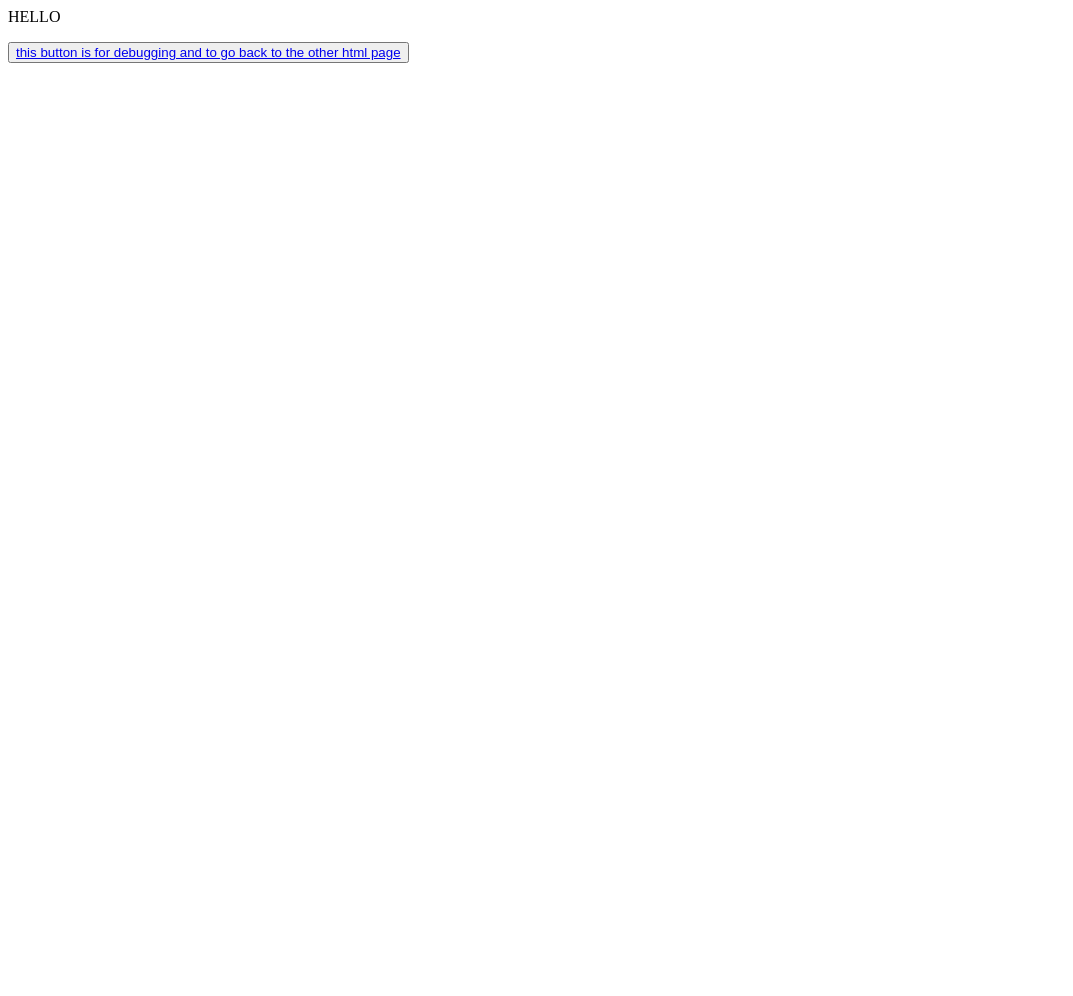
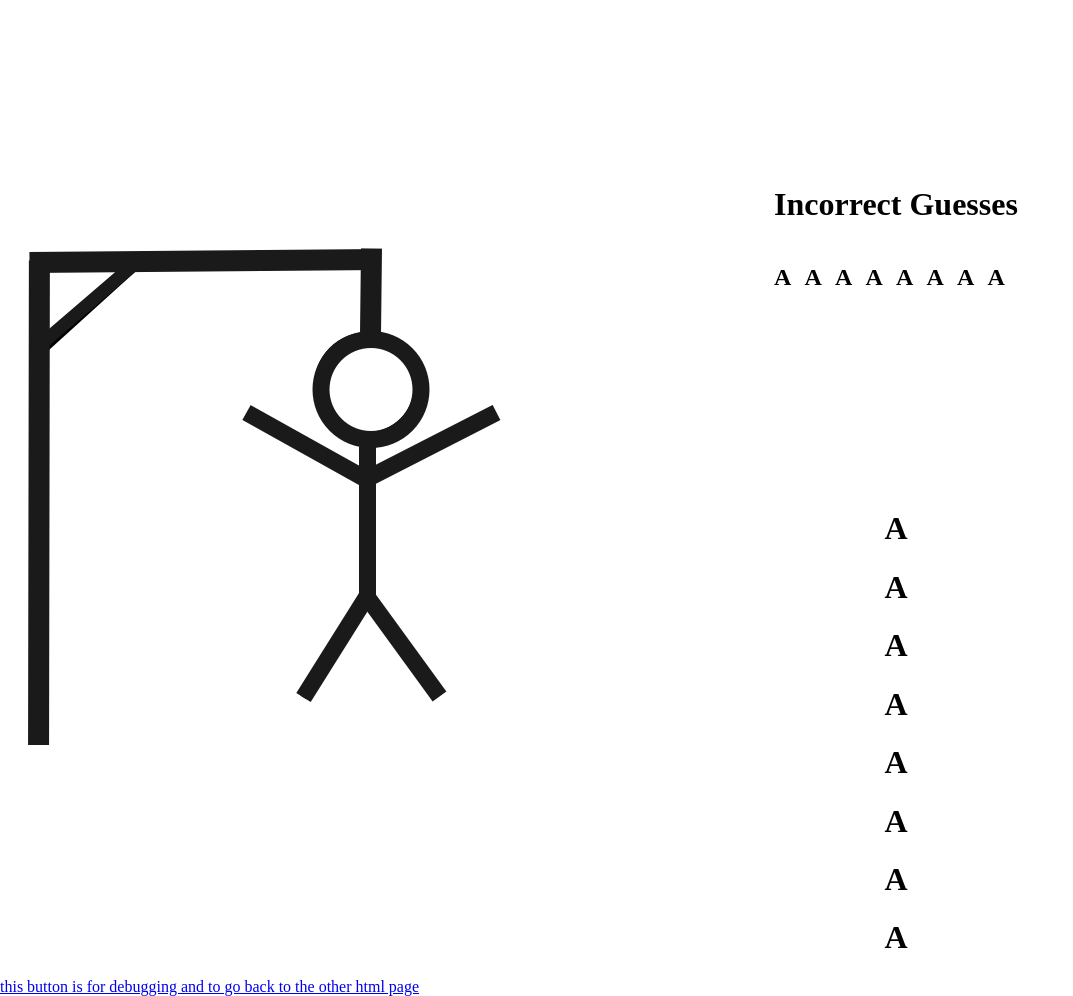
Before and after one commit to RanvirChoudhary/Hangman, a plain HTML site: page Play/index.html in a window 1280 px wide. Shown: the whole page, without its empty margins (0-1073 px from the left). Before the commit the page ends 800 px from the top, so only its background shows below. Drawn offline with Linux system fonts and the light colour scheme.

Commit message:
the main grid layout is working now, there still needs to be a lot of css completed, but for now this is enough

```diff
--- a/Play/index.html
+++ b/Play/index.html
@@ -3,10 +3,34 @@
   <meta charset="UTF-8">
   <meta http-equiv="X-UA-Compatible" content="IE=edge">
   <meta name="viewport" content="width=device-width, initial-scale=1.0">
+  <link rel="stylesheet" href="styles.css">
   <title>Play Hangman!</title>
 </head>
 <body>
-  <P>HELLO</P>
-  <button><a href="../index.html">this button is for debugging and to go back to the other html page</a></button>
+  <div class="wrapper">
+    <div class = "incorrect-words-wrapper">
+      <h1 class = "Incorrect-Guess-Title">Incorrect Guesses</h1>
+      <h2 class = "incorrect-word1">A</h2>
+      <h2 class = "incorrect-word2">A</h2>
+      <h2 class = "incorrect-word3">A</h2>
+      <h2 class = "incorrect-word4">A</h2>
+      <h2 class = "incorrect-word5">A</h2>
+      <h2 class = "incorrect-word6">A</h2>
+      <h2 class = "incorrect-word7">A</h2>
+      <h2 class = "incorrect-word8">A</h2>
+    </div>
+    <div class = "letter-wrapper">
+      <h1 class = "letter">A</h1>
+      <h1 class = "letter">A</h1>
+      <h1 class = "letter">A</h1>
+      <h1 class = "letter">A</h1>
+      <h1 class = "letter">A</h1>
+      <h1 class = "letter">A</h1>
+      <h1 class = "letter">A</h1>
+      <h1 class = "letter">A</h1>
+    </div>
+    <img class = "hangman-pic" src="../Assets/Hangman.png" alt="Hangman Picture">
+  </div>
+  <a href="../index.html">this button is for debugging and to go back to the other html page</a>
 </body>
 </html>
--- /dev/null
+++ b/Play/styles.css
@@ -0,0 +1,68 @@
+body{
+  margin: 0%;
+  padding: 0%;
+}
+
+.wrapper{
+  display: grid;
+  place-items: center;
+  grid-template-columns: 1fr 1fr 1fr;
+  grid-template-rows: 2fr 2fr;
+  grid-template-areas:
+              "image incorrect-words incorrect-words"
+              "image guesses guesses";
+}
+
+.incorrect-words-wrapper{
+  grid-area: incorrect-words;
+  display: grid;
+  grid-template-columns: 1fr 1fr 1fr 1fr 1fr 1fr 1fr 1fr;
+  grid-template-rows: 2fr 2fr;
+  grid-template-areas:
+                  "Title Title Title Title Title Title Title Title"
+                  "letter1 letter2 letter3 letter4 letter5 letter6 letter7 letter8";
+}
+
+.hangman-pic{
+  grid-area: image;
+}
+
+.Incorrect-Guess-Title{
+  grid-area: Title;
+}
+
+.letter-wrapper{
+  grid-area: guesses;
+}
+
+.incorrect-word1{
+  grid-area: letter1;
+}
+
+.incorrect-word2{
+  grid-area: letter2;
+}
+
+.incorrect-word3{
+  grid-area: letter3;
+}
+
+.incorrect-word4{
+  grid-area: letter4;
+}
+
+.incorrect-word5{
+  grid-area: letter5;
+}
+
+.incorrect-word6{
+  grid-area: letter6;
+}
+
+.incorrect-word7{
+  grid-area: letter7;
+}
+
+.incorrect-word8{
+  grid-area: letter8;
+}
--- a/styles.css
+++ b/styles.css
@@ -6,6 +6,7 @@ body{
   display: grid;
   place-items: center center;
   font-family: "Lato", sans-serif;
+  grid-template-rows: auto 200px 100px auto;
   /* background: url("background.jpg");
   background-repeat: no-repeat;
   background-size: cover; */
@@ -28,4 +29,10 @@ a{
 a:link,
 a:visited{
   text-decoration: none;
+  color: black;
 }
+
+a:hover{
+  background-color: black;
+  color: white;
+}
```
Also changed, not shown: Assets/Hangman.png (added).
